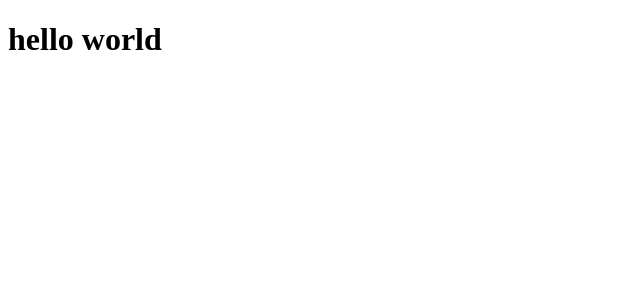
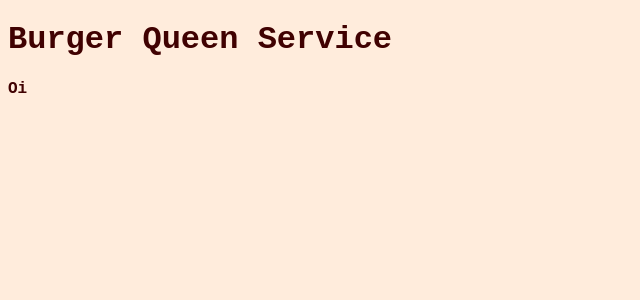
Before and after one commit to Laboratoria/SAP007-burger-queen-api-client, a React (Create React App) app: page / in a window 1280 px wide. Shown: the top 300 px of the page, without its empty margins (0-640 px from the left). Built offline with nearby package versions, Linux system fonts and the light colour scheme.

Commit message:
iniciando as organizações de pastas

```diff
--- a/src/App.js
+++ /dev/null
@@ -1,9 +0,0 @@
-function App() {
-  return (
-    <div className="App">
-      <h1> hello world</h1>
-    </div>
-  );
-}
-
-export default App;
--- a/src/index.js
+++ b/src/index.js
@@ -1,10 +1,21 @@
 import React from 'react';
-import ReactDOM from 'react-dom/client';
-import App from './App';
+//import ReactDOM from 'react-dom/client';
+import ReactDom from 'react-dom'
+import Login from './login';
+import Oi from './waiter';
 
-const root = ReactDOM.createRoot(document.getElementById('root'));
+/*const root = ReactDOM.createRoot(document.getElementById('root'));
 root.render(
   <React.StrictMode>
     <App />
   </React.StrictMode>
 );
+*/
+
+ReactDom.render(
+  <>
+    <Login/>
+    <Oi/>
+  </>,
+  document.getElementById('root')
+)
--- /dev/null
+++ b/src/login/index.jsx
@@ -0,0 +1,11 @@
+import './style.css'
+
+function Login() {
+  return (
+    <header>
+      <h1>Burger Queen Service</h1>
+    </header>
+  );
+}
+
+export default Login;
--- /dev/null
+++ b/src/login/style.css
@@ -0,0 +1,5 @@
+*{
+    background-color: #FFECDC;
+    font-family: 'Courier New', Courier, monospace;
+    color:#400101;
+}
--- /dev/null
+++ b/src/waiter/index.jsx
@@ -0,0 +1,10 @@
+
+function Oi() {
+  return (
+    <header>
+      <h4>Oi</h4>
+    </header>
+  );
+}
+
+export default Oi;
```
Also changed, not shown: src/main.js (added).
